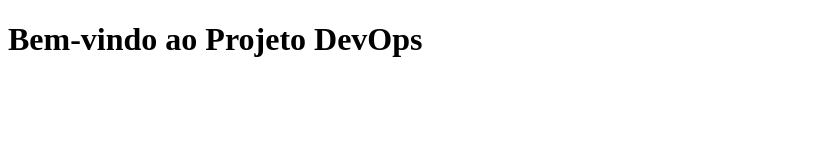
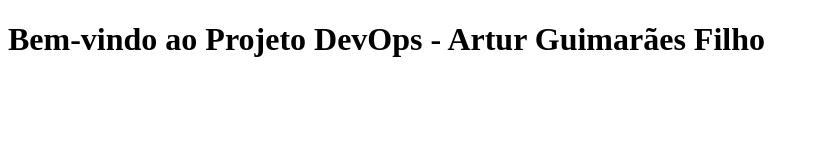
Before and after one commit to Cl1cKZera/projeto-devops-git, a plain HTML site: page index.html in a window 1280 px wide. Shown: the whole page, without its empty margins (0-819 px from the left). Drawn offline with Linux system fonts and the light colour scheme.

Commit message:
Primeiro Commit - Adicionado pagina home

```diff
--- a/index.html
+++ b/index.html
@@ -6,6 +6,6 @@
     <title>Projeto DevOps</title>
 </head>
 <body>
-    <h1>Bem-vindo ao Projeto DevOps</h1>
+    <h1>Bem-vindo ao Projeto DevOps - Artur Guimarães Filho</h1>
 </body>
 </html>
```
